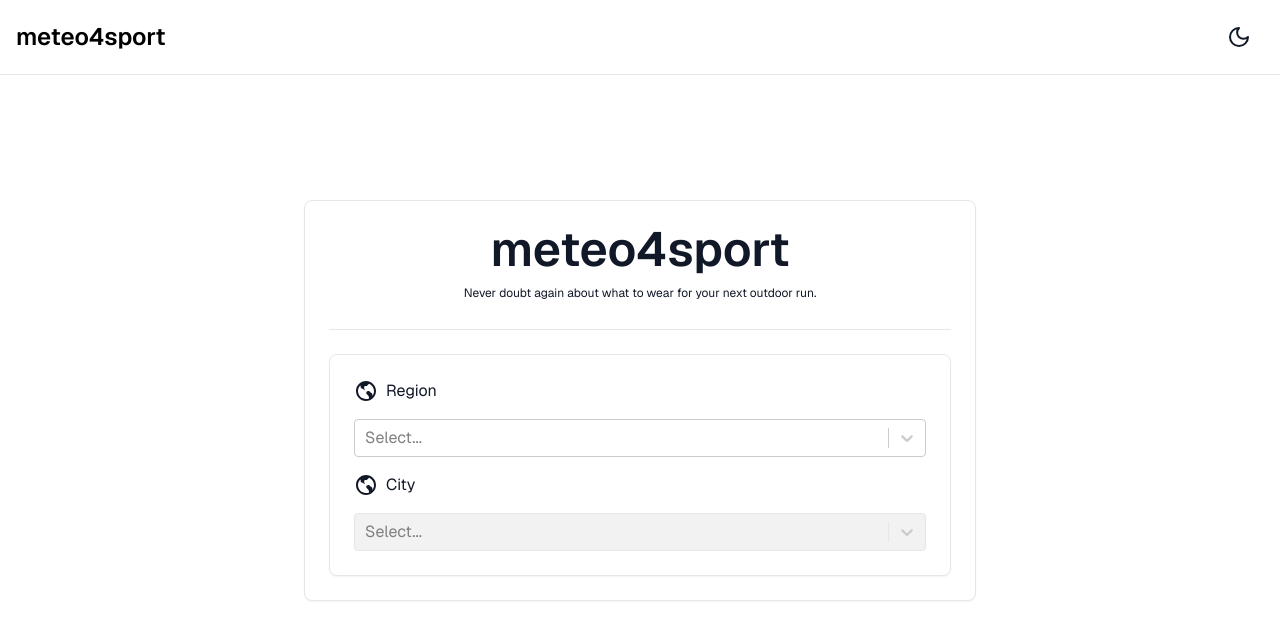
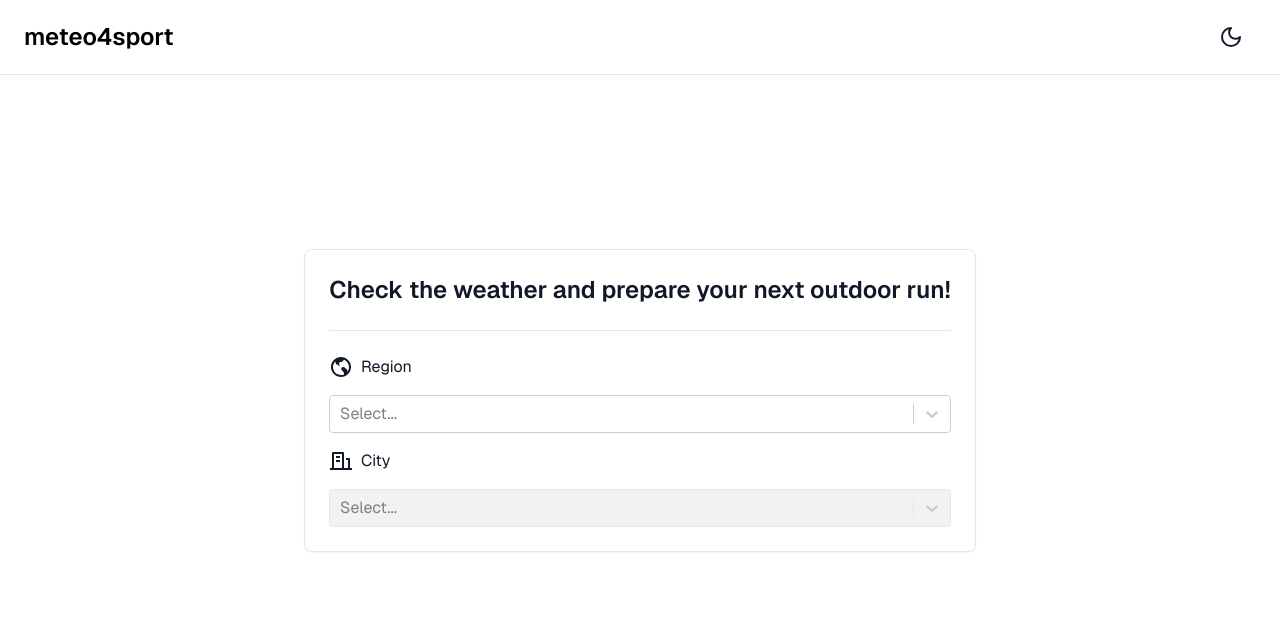
Before and after one commit to bautista225/meteo4sport, a Next.js app: page / in a window 1280 px wide. Shown: the top 640 px of the page. Built offline with nearby package versions, Linux system fonts and the light colour scheme.

Commit message:
Changes some ui styling

```diff
--- a/src/app/layout.tsx
+++ b/src/app/layout.tsx
@@ -20,12 +20,7 @@ export default function RootLayout({
       className={`${GeistSans.className} antialiased dark:bg-gray-950`}
     >
       <body className="dark:bg-gray-950">
-        <ThemeProvider
-          attribute="class"
-          defaultTheme="white"
-          enableSystem
-          disableTransitionOnChange
-        >
+        <ThemeProvider attribute="class" defaultTheme="white" enableSystem>
           <Navbar />
           <div>{children}</div>
         </ThemeProvider>
--- a/src/app/loading.tsx
+++ b/src/app/loading.tsx
@@ -4,12 +4,12 @@ import { SunIcon } from "lucide-react";
 
 export default function Loading() {
   return (
-    <div className="min-h-screen flex flex-col items-center justify-center text-slate-500">
+    <div className="min-h-screen flex flex-col items-center justify-center text-slate-500 px-10 text-pretty">
       <SunIcon
         className="h-24 w-24 animate-slideDownAndFade text-yellow-500"
         color="yellow"
       />
-      <Title className="my-5">Loading weather information</Title>
+      <Title className="my-5">Loading weather information...</Title>
       <Text>
         Hold on, we are crunching the numbers and generating an AI summary of
         the weather!
--- a/src/app/location/[cityCode]/error.tsx
+++ b/src/app/location/[cityCode]/error.tsx
@@ -6,7 +6,7 @@ import { MessageSquareWarningIcon } from "lucide-react";
 
 export default function Error() {
   return (
-    <div className="min-h-screen flex flex-col items-center justify-center text-slate-500 mx-12 text-pretty">
+    <div className="min-h-screen flex flex-col items-center justify-center text-slate-500 mx-10 text-pretty">
       <MessageSquareWarningIcon
         className="h-24 w-24 animate-bounce text-orange-500"
         color="orange"
--- a/src/app/location/[cityCode]/loading.tsx
+++ b/src/app/location/[cityCode]/loading.tsx
@@ -4,12 +4,12 @@ import { SunIcon } from "lucide-react";
 
 export default function Loading() {
   return (
-    <div className="min-h-screen flex flex-col items-center justify-center text-slate-500">
+    <div className="min-h-screen flex flex-col items-center justify-center text-slate-500 px-10 text-pretty">
       <SunIcon
         className="h-24 w-24 animate-slideDownAndFade text-yellow-500"
         color="yellow"
       />
-      <Title className="my-5">Loading weather information</Title>
+      <Title className="my-5">Loading weather information...</Title>
       <Text>
         Hold on, we are crunching the numbers and generating an AI summary of
         the weather!
--- a/src/app/page.tsx
+++ b/src/app/page.tsx
@@ -6,16 +6,11 @@ export default function Home() {
   return (
     <main className="min-h-screen p-10 flex flex-col justify-center items-center">
       <Card className="max-w-2xl">
-        <h3 className="text-center text-5xl font-semibold text-gray-900 dark:text-gray-50">
-          meteo4sport
+        <h3 className="text-center text-2xl font-semibold text-gray-900 dark:text-gray-50">
+          Check the weather and prepare your next outdoor run!
         </h3>
-        <p className="text-center mt-2 text-xs leading-6 text-gray-900 dark:text-gray-50">
-          Never doubt again about what to wear for your next outdoor run.
-        </p>
         <Divider />
-        <Card>
-          <CityPicker />
-        </Card>
+        <CityPicker />
       </Card>
     </main>
   );
--- a/src/components/CityPicker.tsx
+++ b/src/components/CityPicker.tsx
@@ -4,7 +4,7 @@ import { getCitiesByRegion, getRegions } from "@/app/data/cityCodes";
 import { useRouter } from "next/navigation";
 import { useState } from "react";
 import Select from "react-select";
-import { RiEarthLine } from "@remixicon/react";
+import { RiEarthLine, RiBuildingLine } from "@remixicon/react";
 
 type option = {
   value: { code: string; name: string };
@@ -54,7 +54,7 @@ export default function CityPicker() {
       />
 
       <div className="text-gray-900 dark:text-gray-50 flex items-center gap-x-2">
-        <RiEarthLine />
+        <RiBuildingLine />
         <label htmlFor="city">City</label>
       </div>
       <Select
--- a/src/components/InformationPanel.tsx
+++ b/src/components/InformationPanel.tsx
@@ -16,7 +16,7 @@ export default function InformationPanel({ weatherForecast }: Props) {
   return (
     <div className="border-b-[1px] md:border-b-0 md:border-r-[1px] border-gray-200 dark:border-gray-800 p-10">
       <div className="pb-5">
-        <Title className="text-4xl">{weatherDailyData.city}</Title>
+        <Title className="md:text-5xl text-2xl">{weatherDailyData.city}</Title>
       </div>
 
       <CityPicker />
@@ -63,7 +63,7 @@ export default function InformationPanel({ weatherForecast }: Props) {
             height={75}
           />
           <div className="flex items-center justify-between gap-x-10">
-            <p className="text-6xl font-semibold">
+            <p className="text-4xl md:text-6xl font-semibold">
               {weatherHourlyData.currentWeather.temperature}ºC
             </p>
             <p className="text-right font-extralight text-lg">
--- a/src/components/Metric.tsx
+++ b/src/components/Metric.tsx
@@ -5,7 +5,7 @@ interface Props extends React.ComponentPropsWithoutRef<"div"> {
 export default function Metric({ children, className }: Props) {
   return (
     <p
-      className={`${className} text-6xl font-semibold text-gray-900 dark:text-gray-50`}
+      className={`text-4xl md:text-6xl font-semibold text-gray-900 dark:text-gray-50 ${className}`}
     >
       {children}
     </p>
--- a/src/components/Navbar.tsx
+++ b/src/components/Navbar.tsx
@@ -3,8 +3,8 @@ import ToggleThemeButton from "./ToggleThemeButton";
 
 export default function Navbar() {
   return (
-    <nav className="bg-white dark:bg-gray-950/40 backdrop-blur-sm fixed w-full z-20 top-0 start-0 border-b border-gray-200 dark:border-gray-600">
-      <div className="max-w-screen-xl flex flex-wrap items-center justify-between mx-auto p-4">
+    <nav className="bg-white dark:bg-gray-950/40 backdrop-blur-sm fixed w-full z-20 top-0 start-0 border-b border-gray-200 dark:border-gray-800">
+      <div className="max-w-screen-xl flex flex-wrap items-center justify-between mx-auto py-4 px-6">
         <Link
           href="/"
           className="flex items-center space-x-3 rtl:space-x-reverse"
--- a/src/components/Title.tsx
+++ b/src/components/Title.tsx
@@ -5,7 +5,7 @@ interface Props extends React.ComponentPropsWithoutRef<"div"> {
 export default function Title({ children, className }: Props) {
   return (
     <p
-      className={`text-5xl font-semibold text-gray-900 dark:text-gray-50 ${className}`}
+      className={`md:text-5xl text-2xl font-semibold text-gray-900 dark:text-gray-50 ${className}`}
     >
       {children}
     </p>
```
